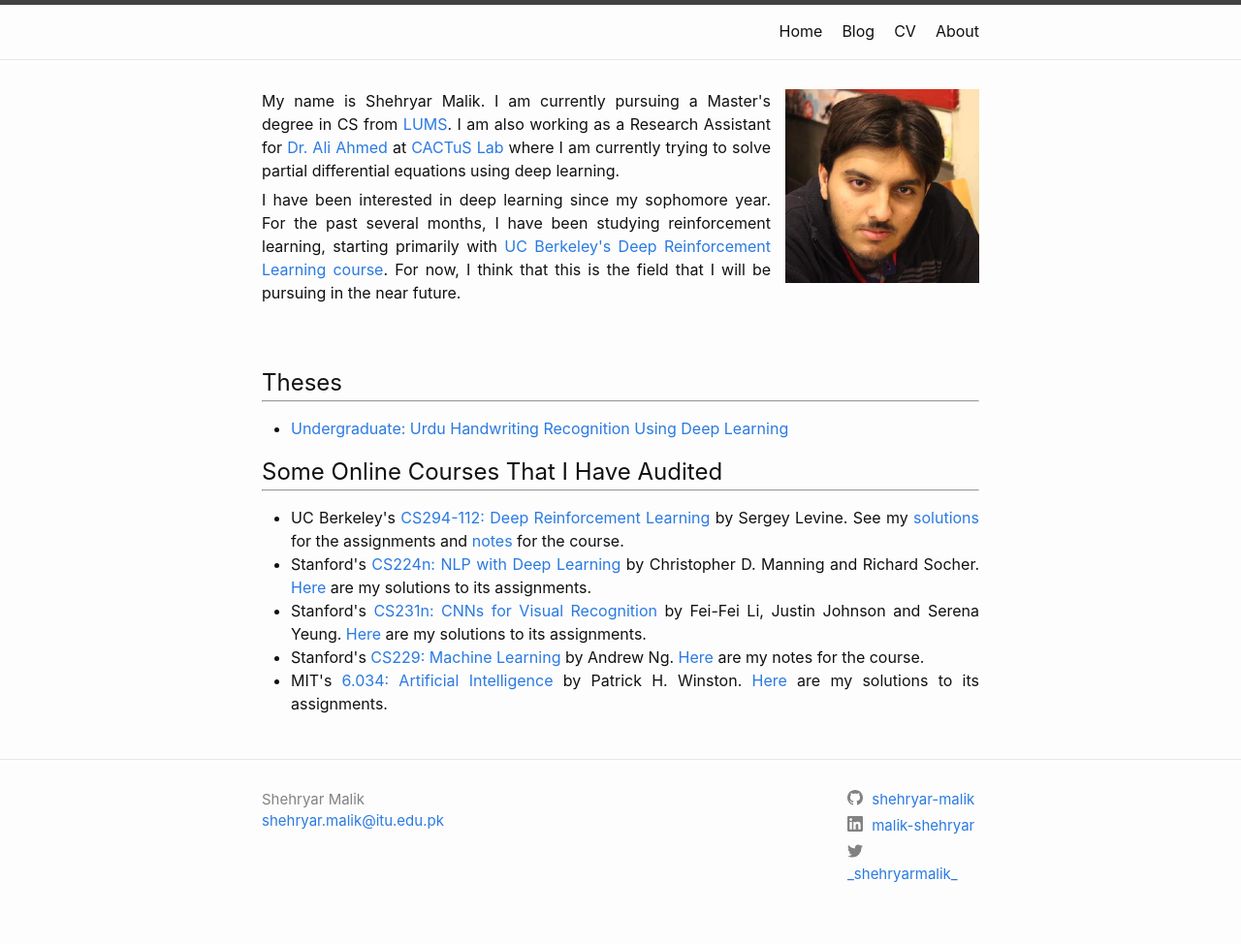
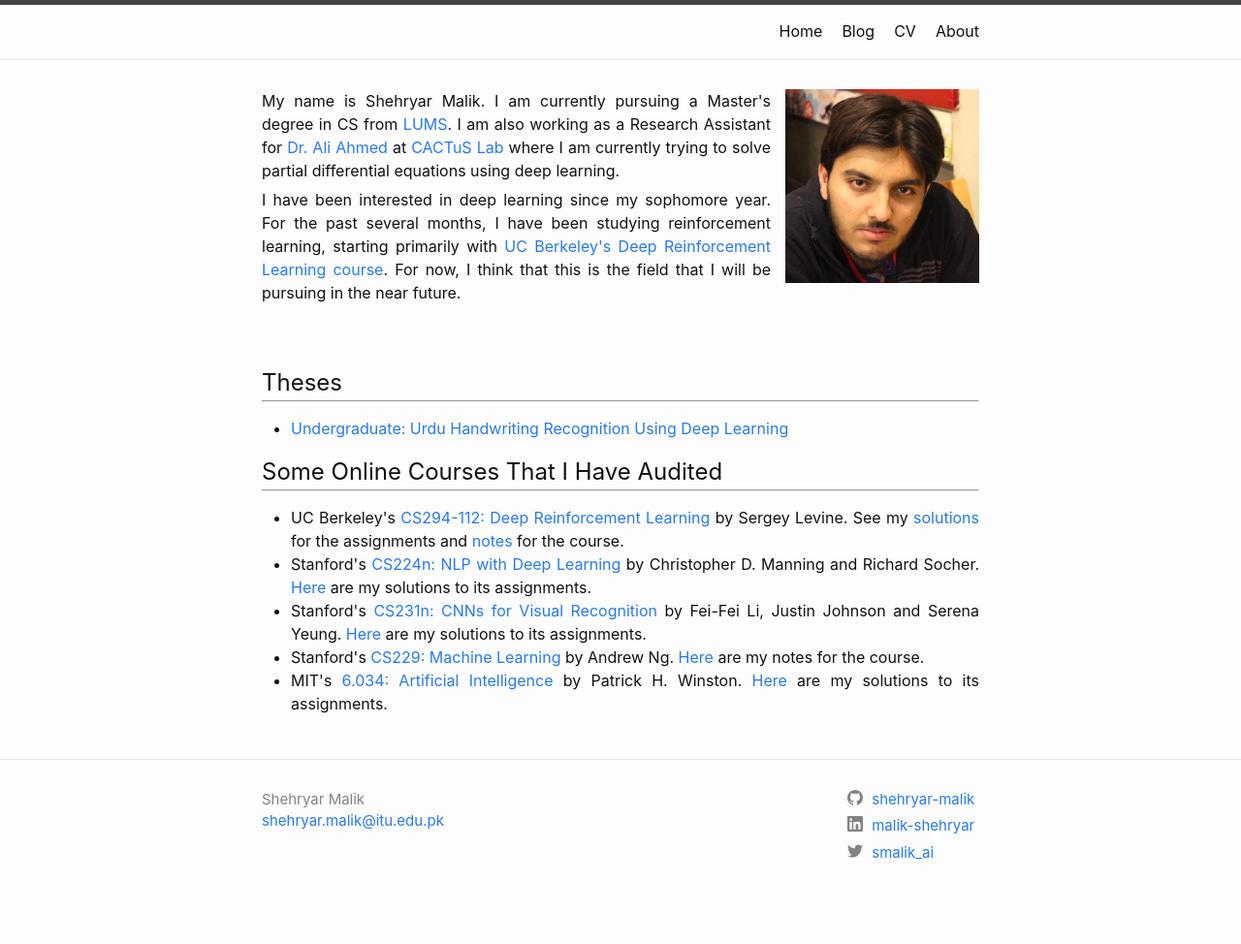
Before and after one commit to shehryar-malik/shehryar-malik.github.io, a Jekyll site: the page built from index.md, in a window 1280 px wide. Shown: the whole page at 97% size. Built offline with Jekyll 4.4.1, drawn with Linux system fonts in a browser that asks for light colours; after the commit the page ends 951 px from its top, so only the background shows below that.

Commit message:
update twitter

```diff
--- a/_config.yml
+++ b/_config.yml
@@ -22,7 +22,7 @@ url: "" # the base hostname & protocol for your site, e.g. http://example.com
 
 github_username:  shehryar-malik
 linkedin_username: malik-shehryar
-twitter_username: _shehryarmalik_
+twitter_username: smalik_ai
 
 # Build settings
 markdown: kramdown
```
